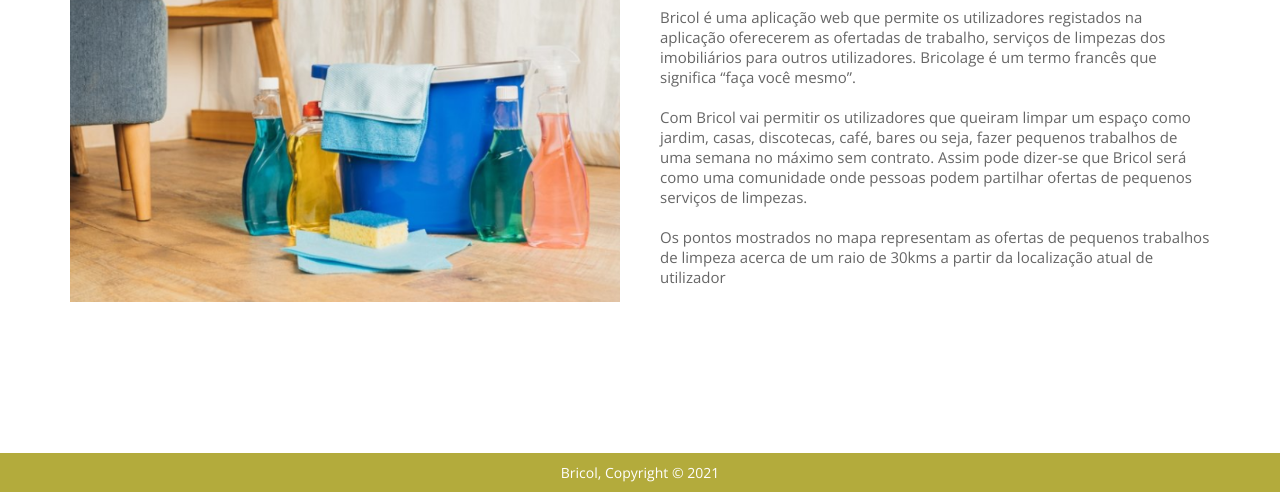
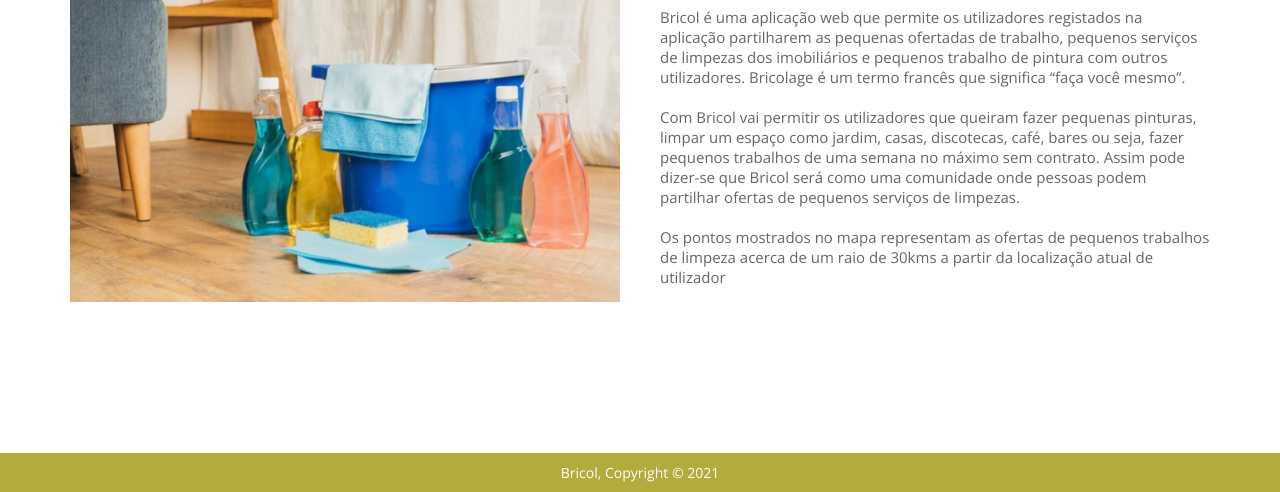
Before and after one commit to IanoIe/Bricol, a website: page public/info.html in a window 1280 px wide. Shown: the part 308-800 px from the top of the page. Drawn offline with nearby package versions, Linux system fonts and the light colour scheme.

```diff
--- a/public/info.html
+++ b/public/info.html
@@ -26,9 +26,10 @@
           <div class="image"><img src="images/home.PNG" alt=""></div>
           <div class="content">
               <h3>O que é Bricol?</h3>
-              <p>Bricol é uma aplicação web que permite os utilizadores registados na aplicação oferecerem as ofertadas de trabalho,
-                 serviços de limpezas dos imobiliários para outros utilizadores. Bricolage é um termo francês que significa “faça você mesmo”.</p>
-              <p>Com Bricol vai permitir os utilizadores que queiram limpar um espaço como jardim, casas, discotecas, café, bares ou seja,
+              <p>Bricol é uma aplicação web que permite os utilizadores registados na aplicação partilharem as pequenas ofertadas de trabalho,
+                pequenos serviços de limpezas dos imobiliários e pequenos trabalho de pintura com outros utilizadores. Bricolage
+                é um termo francês que significa “faça você mesmo”.</p>
+              <p>Com Bricol vai permitir os utilizadores que queiram fazer pequenas pinturas, limpar um espaço como jardim, casas, discotecas, café, bares ou seja,
                  fazer pequenos trabalhos de uma semana no máximo sem contrato. Assim pode dizer-se que Bricol será como uma comunidade onde
                  pessoas podem partilhar ofertas de pequenos serviços de limpezas.</p>
               <p>Os pontos mostrados no mapa representam as ofertas de pequenos trabalhos de limpeza acerca de um raio de 30kms a partir
--- a/public/stylesheets/info.css
+++ b/public/stylesheets/info.css
@@ -93,7 +93,7 @@
 
 .about .row .image{
   flex:1 1 40rem;
-  padding:2rem;
+  padding: 2rem;
 }
 
 .about .row .image img{
```
